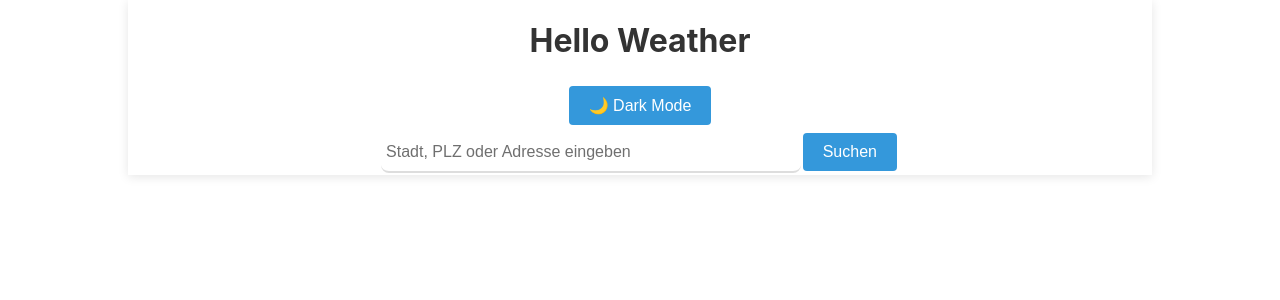
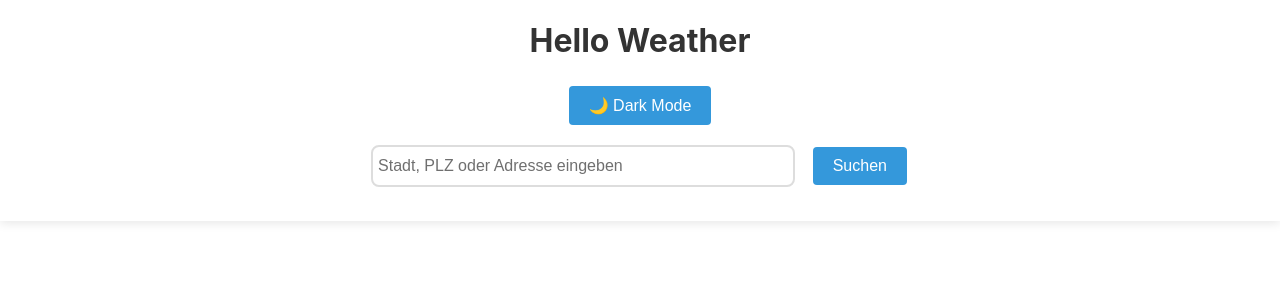
Before and after one commit to BastianR188/helloweather, a React (Create React App) app: page / in a window 1280 px wide. Shown: the top 300 px of the page. Built offline with nearby package versions, Linux system fonts and the light colour scheme.

Commit message:
add loading and fixes

```diff
--- a/public/index.html
+++ b/public/index.html
@@ -2,7 +2,8 @@
 <html lang="en">
   <head>
     <meta charset="utf-8" />
-    <link rel="icon" href="%PUBLIC_URL%/favicon.ico" />
+    <link rel="icon" type="image/svg+xml" href="./favicon.svg">
+    <link rel="icon" type="image/png" href="./favicon.png">
     <meta name="viewport" content="width=device-width, initial-scale=1" />
     <meta name="theme-color" content="#000000" />
     <meta
--- a/src/App.css
+++ b/src/App.css
@@ -1,18 +1,22 @@
 .App {
   text-align: center;
 }
-.max_width{
+
+.max_width {
   max-width: 1024px;
   margin: 0 auto;
   min-width: 768px;
   overflow: auto;
 }
+
 .App-logo {
   height: 40vmin;
   pointer-events: none;
 }
+
 .header {
   box-shadow: 0 2px 10px rgba(0, 0, 0, 0.1);
+  padding-bottom: 32px;
 }
 
 .dark-mode .header {
@@ -44,7 +48,41 @@
   from {
     transform: rotate(0deg);
   }
+
   to {
     transform: rotate(360deg);
   }
 }
+
+.loader {
+  border: 8px solid var(--input-background);
+  border-top: 8px solid var(--primary-color);
+  border-radius: 50%;
+  width: 40px;
+  height: 40px;
+  animation: spin 1s linear infinite;
+  display: inline-block;
+  vertical-align: middle;
+  margin: 32px;
+}
+
+@keyframes spin {
+  0% {
+    transform: rotate(0deg);
+  }
+
+  100% {
+    transform: rotate(360deg);
+  }
+}
+
+button:disabled {
+  background-color: var(--input-background);
+  color: var(--text-color);
+  cursor: not-allowed;
+  opacity: 0.7;
+}
+
+.hidden {
+  display: none;
+}
--- a/src/App.js
+++ b/src/App.js
@@ -1,21 +1,31 @@
-import React, { useState } from 'react';
+import React, { useState, useEffect, useContext } from 'react';
 import SearchAndDisplay from './components/SearchAndDisplay';
 import WeatherChart from './components/WeatherChart';
 import WeeklyForecast from './components/WeeklyForecast';
 import { getCoordinates } from './services/GeocodingService';
 import { getWeatherData } from './services/WeatherService';
 import './App.css'
-import { DarkModeProvider } from './darkMode/DarkModeContext';
+import { DarkModeProvider, DarkModeContext } from './darkMode/DarkModeContext';
 import DarkModeToggle from './darkMode/DarkModeToggle';
 
-function App() {
-  const [coordinates, setCoordinates] = useState(null);
+function AppContent() {
+  const { savedCoordinates, setSavedCoordinates } = useContext(DarkModeContext);
+  const [coordinates, setCoordinates] = useState(savedCoordinates);
   const [weatherData, setWeatherData] = useState(null);
   const [dailyData, setDailyData] = useState(null);
+  const [isLoading, setIsLoading] = useState(false);
   const [error, setError] = useState(null);
+
+  useEffect(() => {
+    if (savedCoordinates) {
+      handleSearch(null, savedCoordinates.latitude, savedCoordinates.longitude);
+    }
+  }, []);
 
   const handleSearch = async (e, lat, lon, query) => {
     if (e) e.preventDefault();
+    setIsLoading(true);
+    setError(null);
     try {
       let coords;
       if (lat !== null && lon !== null) {
@@ -26,6 +36,7 @@ function App() {
         throw new Error('Keine gültigen Suchparameter');
       }
       setCoordinates(coords);
+      setSavedCoordinates(coords);
       const weather = await getWeatherData(coords.latitude, coords.longitude);
       setWeatherData(weather.hourly);
       setDailyData(weather.daily);
@@ -35,30 +46,45 @@ function App() {
       setCoordinates(null);
       setWeatherData(null);
       setDailyData(null);
+    } finally {
+      setIsLoading(false);
     }
   };
 
   return (
-    <DarkModeProvider>
-    <div className="App ">
-      <div className='max_width header'>
+    <div className="App">
+      <div className='header'>
+        <div className='max_width'>
           <h1>Hello Weather</h1>
           <DarkModeToggle />
           <SearchAndDisplay
             handleSearch={handleSearch}
             error={error}
             coordinates={coordinates}
-        setCoordinates={setCoordinates}
-      /></div>
-      {weatherData && (
-        <div className='max_width'>
+            isLoading={isLoading}
+          />
+        </div>
+      </div>
+      {isLoading ? (
+        <div className="loader"></div>
+      ) : (
+        weatherData && dailyData && (
+          <div className={isLoading ? 'hidden' : 'max-width'}>
             <h2>Aktuelles Wetter:</h2>
             <WeatherChart hourlyData={weatherData} />
             <h2>7-Tage-Vorhersage:</h2>
             <WeeklyForecast dailyData={dailyData} />
           </div>
+        )
       )}
     </div>
+  );
+}
+
+function App() {
+  return (
+    <DarkModeProvider>
+      <AppContent />
     </DarkModeProvider>
   );
 }
--- a/src/components/SearchAndDisplay.css
+++ b/src/components/SearchAndDisplay.css
@@ -5,10 +5,12 @@
 
 .input {
     width: 40%;
+    margin: 16px 16px 0 0;
 }
 
 .input_coord {
     width: 100px;
+    margin: 0 0 0 16px;
 }
 
 .container {
--- a/src/components/SearchAndDisplay.js
+++ b/src/components/SearchAndDisplay.js
@@ -1,11 +1,13 @@
-import React, { useState, useEffect } from 'react';
+import React, { useState, useEffect, useContext } from 'react';
 import MapComponent from './MapComponent';
 import './SearchAndDisplay.css';
+import { DarkModeContext } from '../darkMode/DarkModeContext';
 
-function SearchAndDisplay({ handleSearch, error, coordinates, setCoordinates }) {
+function SearchAndDisplay({ handleSearch, error, coordinates, isLoading }) {
+    const { savedCoordinates } = useContext(DarkModeContext);
     const [query, setQuery] = useState('');
-    const [lat, setLat] = useState('');
-    const [lon, setLon] = useState('');
+    const [lat, setLat] = useState(savedCoordinates ? savedCoordinates.latitude.toFixed(6) : '');
+    const [lon, setLon] = useState(savedCoordinates ? savedCoordinates.longitude.toFixed(6) : '');
     const [isQueryChanged, setIsQueryChanged] = useState(false);
 
     useEffect(() => {
@@ -63,9 +65,12 @@ function SearchAndDisplay({ handleSearch, error, coordinates, setCoordinates })
                     value={query}
                     onChange={handleQueryChange}
                     placeholder="Stadt, PLZ oder Adresse eingeben"
+                    disabled={isLoading}
                 />
 
-                <button type="submit">Suchen</button>
+                <button type="submit" disabled={isLoading}>
+                    Suchen
+                </button>
             </form>
             {error && <p className="error">{error}</p>}
             {coordinates && (
@@ -80,6 +85,7 @@ function SearchAndDisplay({ handleSearch, error, coordinates, setCoordinates })
                                 onChange={handleLatChange}
                                 placeholder="Breitengrad"
                                 step="any"
+                                disabled={isLoading}
                             />
                         </p>
                         <p>Längengrad:
@@ -90,6 +96,7 @@ function SearchAndDisplay({ handleSearch, error, coordinates, setCoordinates })
                                 onChange={handleLonChange}
                                 placeholder="Längengrad"
                                 step="any"
+                                disabled={isLoading}
                             /></p>
                     </div>
                     <MapComponent
--- a/src/components/WeatherChart.js
+++ b/src/components/WeatherChart.js
@@ -34,6 +34,10 @@ function WeatherChart({ hourlyData }) {
         const precipitations = next24Hours(hourlyData.precipitation);
         const cloudCovers = next24Hours(hourlyData.cloudcover);
         const humidities = next24Hours(hourlyData.relativehumidity_2m);
+
+        const maxPrecipProbability = Math.max(...precipProbabilities);
+        const maxPrecipitation = Math.max(...precipitations);
+        const scaledMaxPrecipitation = maxPrecipitation * (100 / maxPrecipProbability);
 
         return {
             labels,
@@ -105,7 +109,8 @@ function WeatherChart({ hourlyData }) {
                     pointRadius: 0,
                 }
             ],
-            windDirections
+            windDirections,
+            scaledMaxPrecipitation
         };
     }, [hourlyData]);
 
@@ -213,12 +218,21 @@ function WeatherChart({ hourlyData }) {
                 },
                 ticks: {
                     color: isDarkMode ? '#ffffff' : '#333333',
+                    callback: function (value) {
+                        return value.toFixed(1) + ' mm';
+                    }
                 },
                 grid: {
                     drawOnChartArea: false,
                     color: isDarkMode ? 'rgba(255, 255, 255, 0.1)' : 'rgba(0, 0, 0, 0.1)',
                 },
                 min: 0,
+                max: chartData ? Math.ceil(chartData.scaledMaxPrecipitation) : 10,
+                afterDataLimits: (scale) => {
+                    if (chartData) {
+                        scale.max = Math.ceil(chartData.scaledMaxPrecipitation);
+                    }
+                }
             },
         },
     }), [isDarkMode, chartData]);
--- a/src/darkMode/DarkModeContext.js
+++ b/src/darkMode/DarkModeContext.js
@@ -4,21 +4,38 @@ export const DarkModeContext = createContext();
 
 export const DarkModeProvider = ({ children }) => {
     const [isDarkMode, setIsDarkMode] = useState(() => {
-        const savedMode = localStorage.getItem('darkMode');
-        return savedMode ? JSON.parse(savedMode) : false;
+        const savedSettings = localStorage.getItem('appSettings');
+        if (savedSettings) {
+            const settings = JSON.parse(savedSettings);
+            return settings.darkMode;
+        }
+        return false;
+    });
+
+    const [savedCoordinates, setSavedCoordinates] = useState(() => {
+        const savedSettings = localStorage.getItem('appSettings');
+        if (savedSettings) {
+            const settings = JSON.parse(savedSettings);
+            return settings.coordinates;
+        }
+        return null;
     });
 
     useEffect(() => {
-        localStorage.setItem('darkMode', JSON.stringify(isDarkMode));
+        const settings = {
+            darkMode: isDarkMode,
+            coordinates: savedCoordinates
+        };
+        localStorage.setItem('appSettings', JSON.stringify(settings));
         if (isDarkMode) {
             document.body.classList.add('dark-mode');
         } else {
             document.body.classList.remove('dark-mode');
         }
-    }, [isDarkMode]);
+    }, [isDarkMode, savedCoordinates]);
 
     return (
-        <DarkModeContext.Provider value={{ isDarkMode, setIsDarkMode }}>
+        <DarkModeContext.Provider value={{ isDarkMode, setIsDarkMode, savedCoordinates, setSavedCoordinates }}>
             {children}
         </DarkModeContext.Provider>
     );
--- a/src/index.css
+++ b/src/index.css
@@ -69,7 +69,7 @@ input[type="number"],
 input[type="search"] {
   background-color: transparent;
   border: none;
-  border-bottom: 2px solid var(--input-border);
+  border: 2px solid var(--input-border);
   color: var(--text-color);
   font-size: 16px;
   padding: 10px 5px;
@@ -81,7 +81,7 @@ input[type="text"]:focus,
 input[type="number"]:focus,
 input[type="search"]:focus {
   outline: none;
-  border-bottom-color: var(--primary-color);
+  border-color: var(--primary-color);
 }
 
 button {
--- a/src/services/WeatherService.js
+++ b/src/services/WeatherService.js
@@ -14,7 +14,6 @@ export const getWeatherData = async (latitude, longitude) => {
 
 
         const data = await response.json();
-        console.log('API response:', data);
         return data;
     } catch (error) {
         console.error('Fehler beim Abrufen der Wetterdaten:', error);
```
Also changed, not shown: src/components/WeeklyForecast.js (+24 -4 lines), public/favicon.png (added), public/favicon.svg (added). Lines whose indentation alone changed are shown as unchanged.
